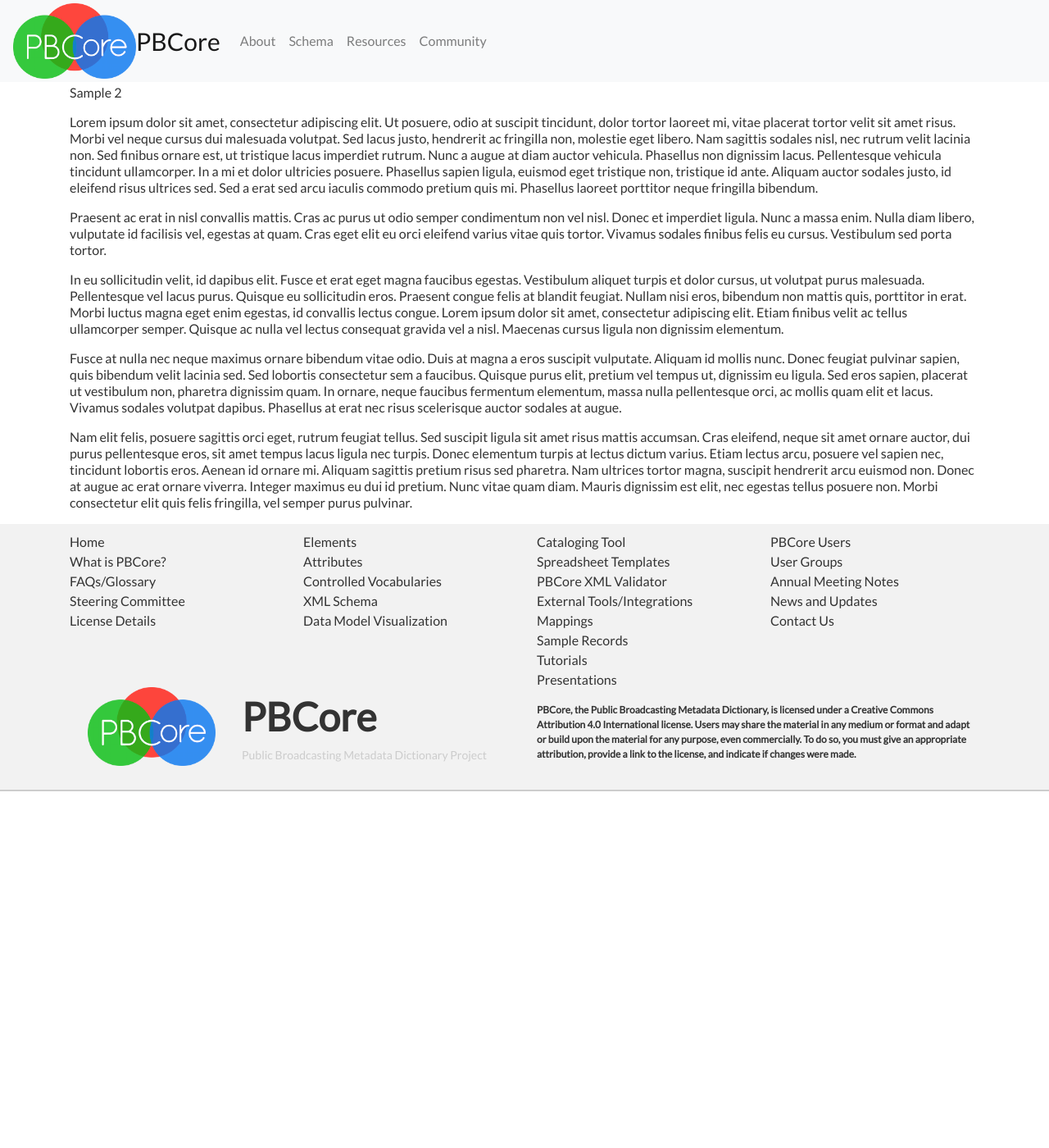
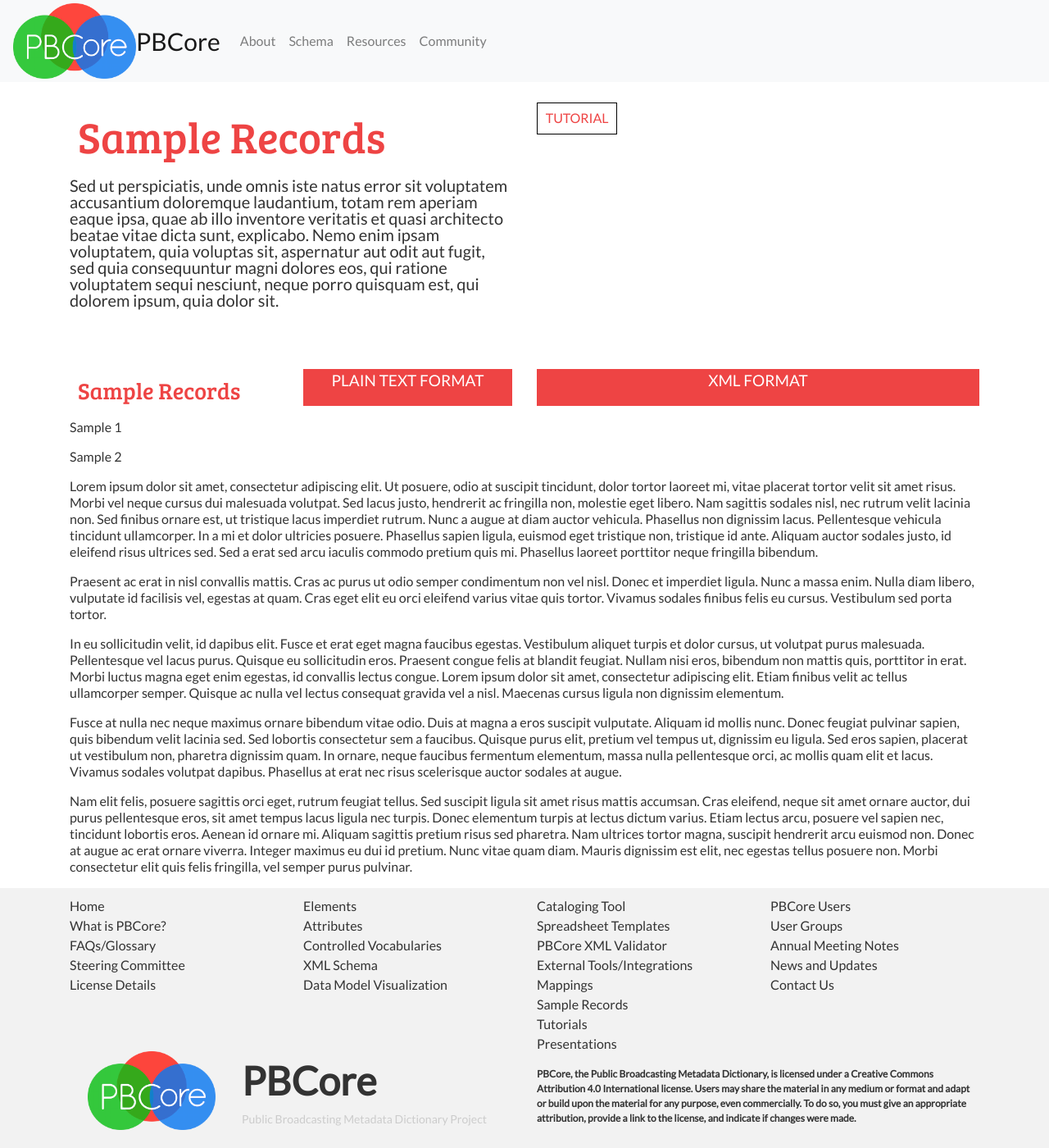
Before and after one commit to PBCore-AV-Metadata/pbcore-av-metadata.github.io, a Jekyll site: the page built from pages/sample-records.md, in a window 1280 px wide and 1400 px high. Shown: the whole window at 82% size. Built offline with Jekyll 4.4.1, drawn with Linux system fonts in a browser that asks for light colours.

Commit message:
'working on sample records page'

```diff
--- a/assets/css/styles.scss
+++ b/assets/css/styles.scss
@@ -210,12 +210,32 @@
   padding: 10px 10px 10px 10px;
 }
 
-h2.blue-title {
-  color: #358ff2;
+h2.title {
   font-size: 53px;
   padding: 10px 10px;
+}
 
+h2.med-title {
+  font-size: 28px;
+  padding: 10px 10px;
 }
+
+.red {
+  color: #e44;
+}
+
+.blue {
+  color: #358ff2;
+}
+
+.white {
+  color: #fff;
+}
+
+.red-back {
+  background-color: #e44;
+}
+
 #getting-started {
   background-image: url("/assets/images/01_getting started flag_box.png");
   background-repeat: no-repeat;
--- a/pages/sample-records.md
+++ b/pages/sample-records.md
@@ -3,6 +3,54 @@
 layout: default
 permalink: /sample-records.html
 ---
+<div class="row" style="margin-top:3.6em; margin-bottom:3.6em;">
+  <div class="col-md-6">
+
+    <h2 class="red title">
+      Sample Records
+    </h2>
+
+    <p class="med-text">
+      Sed ut perspiciatis, unde omnis iste natus error sit voluptatem accusantium doloremque laudantium, totam rem aperiam eaque ipsa, quae ab illo inventore veritatis et quasi architecto beatae vitae dicta sunt, explicabo. Nemo enim ipsam voluptatem, quia voluptas sit, aspernatur aut odit aut fugit, sed quia consequuntur magni dolores eos, qui ratione voluptatem sequi nesciunt, neque porro quisquam est, qui dolorem ipsum, quia dolor sit.
+    </p>
+
+  </div>
+
+  <div class="col-md-6">
+    <button class="pb-button pb-button-who">TUTORIAL</button>
+  </div>
+</div>
+
+
+<div class="row">
+
+  <div class="col-md-3">
+    <h2 class="med-title red">
+      Sample Records
+    </h2>
+  </div>
+
+  <div class="col-md-3">
+
+    <div class="red-back white text-center" style="height: 2.4em; font-size: 19px;">
+      PLAIN TEXT FORMAT
+    </div>
+
+  </div>
+
+  <div class="col-md-6">
+
+    <div class="red-back white text-center" style="height: 2.4em; font-size: 19px;">
+      XML FORMAT
+    </div>
+
+  </div>
+
+</div>
+
+
+
+
 
 Sample 1
 
```
Also changed, not shown: index.md (+1 -4 lines), pages/what-is-pbcore.md (+1 -1 lines), 5 other files.
